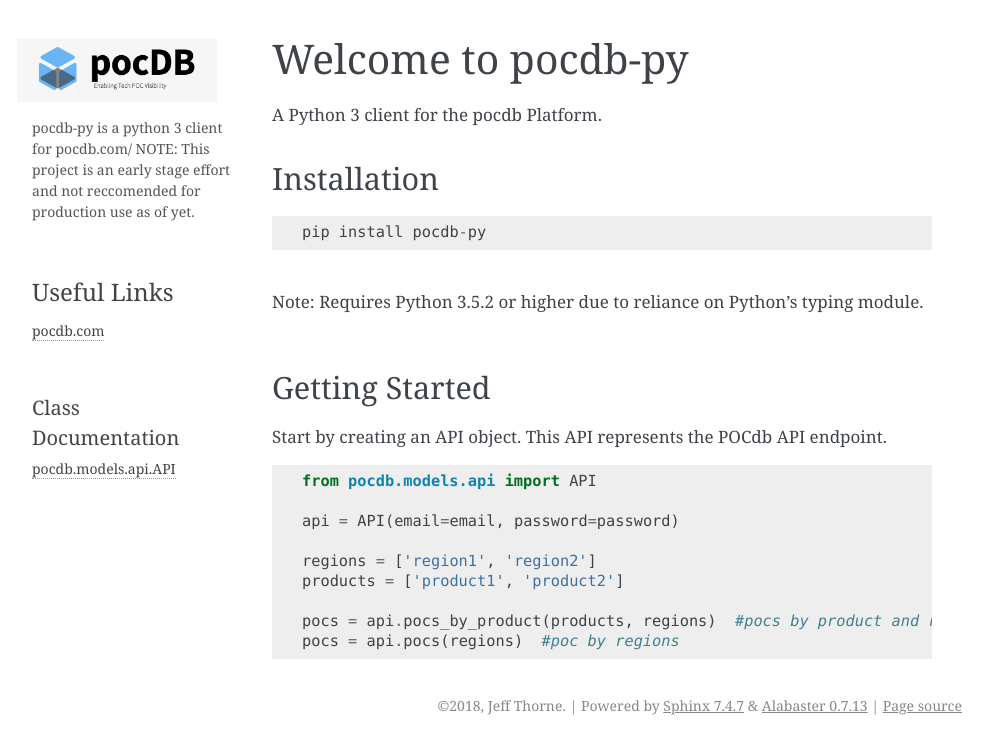
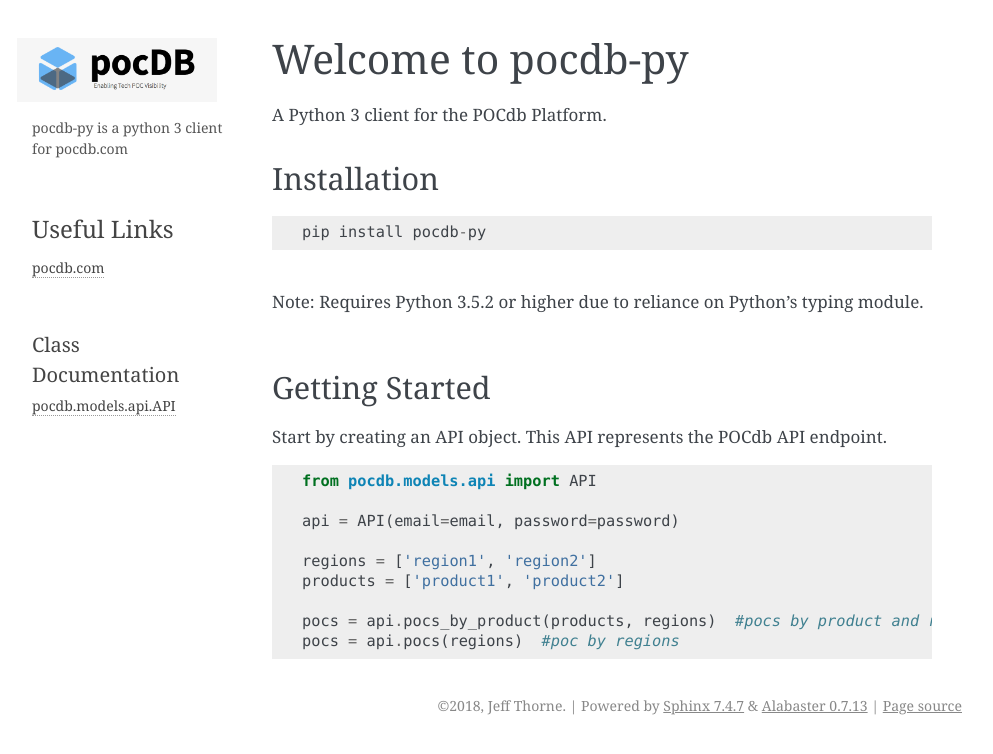
Before and after one commit to jeffthorne/pocdb-py, a Sphinx documentation site: the page built from docs/source/index.rst, in a window 1280 px wide. Shown: the top 754 px of the page, without its empty margins (148-1141 px from the left). Built offline with Sphinx 7.4.7, drawn with Linux system fonts in a browser that asks for light colours.

Commit message:
creating doc site

```diff
--- a/docs/source/_templates/sidebar.html
+++ b/docs/source/_templates/sidebar.html
@@ -4,8 +4,7 @@
 
 
 <p>
-  pocdb-py is a python 3 client for pocdb.com/
-  NOTE: This project is an early stage effort and not reccomended for production use as of yet.
+  pocdb-py is a python 3 client for pocdb.com
 </p>
 <br/><br/>
 <h3>Useful Links</h3>
--- a/docs/source/index.rst
+++ b/docs/source/index.rst
@@ -6,7 +6,7 @@
 Welcome to pocdb-py
 ====================================
 
-A Python 3 client for the pocdb Platform.
+A Python 3 client for the POCdb Platform.
 
 
 Installation
```
